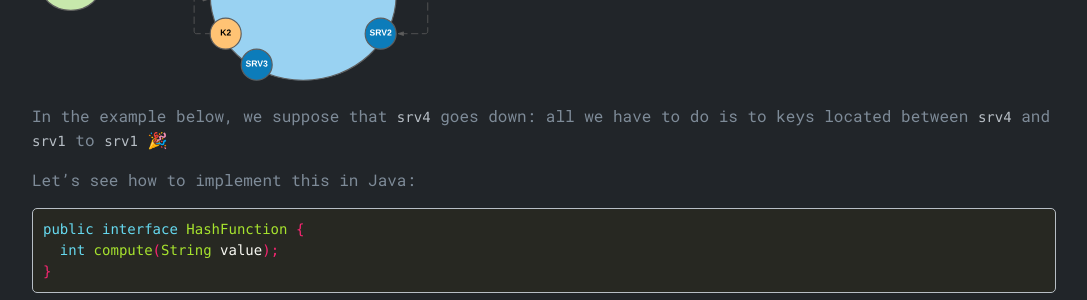
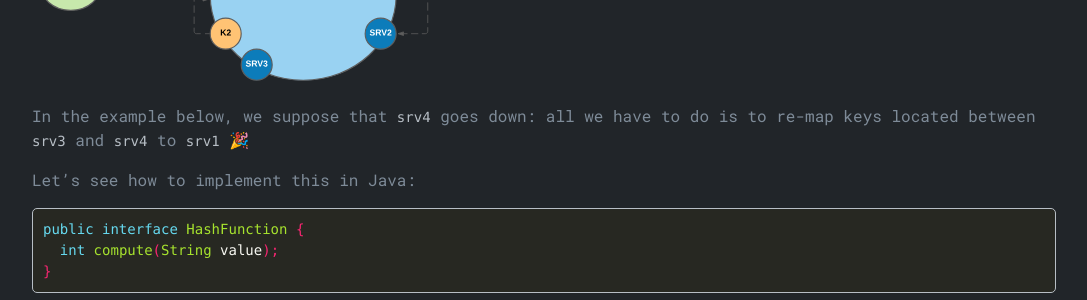
Before and after one commit to mjeanroy/mjeanroy.github.io, a Jekyll site: the page built from _posts/2021-08-21-consistent-hashing-in-java.md, in a window 1280 px wide and 900 px high, scrolled down 2931 px. Shown: the part 155-455 px from the top of the window, without its empty margins (96-1183 px from the left). Built offline with Jekyll 4.4.1, drawn with Linux system fonts in a browser that asks for light colours.

Commit message:
Fix typo

```diff
--- a/_posts/2021-08-21-consistent-hashing-in-java.md
+++ b/_posts/2021-08-21-consistent-hashing-in-java.md
@@ -99,7 +99,7 @@ The main advantage of this technique is that adding or removing a node in the cl
 
 <img src="/static/blog/consistent-hashing/05.svg" width="400" style="margin: 0"/>
 
-In the example below, we suppose that `srv4` goes down: all we have to do is to keys located between `srv4` and `srv1` to `srv1` 🎉
+In the example below, we suppose that `srv4` goes down: all we have to do is to re-map keys located between `srv3` and `srv4` to `srv1` 🎉
 
 Let's see how to implement this in Java:
 
@@ -188,4 +188,4 @@ The implementation above is very simple, if you want to go further, I suggest yo
 
 _Virtual nodes is a technique where we can add, for any node in the ring, additional "virtual" nodes (node that does not really exists, but "points" to the real node), the idea being to adjust & balance key mapping across the ring_
 
-Or, if you want to take a look, checkout my [GitHub project](https://github.com/mjeanroy/consistent-hashing-4j/blob/master/src/main/java/com/github/mjeanroy/consistenthashing4j/Ring.java) where I implemented all of this and let me know what you think :)
+Or, if you want to take a look, checkout my [GitHub project](https://github.com/mjeanroy/consistent-hashing-4j) where I implemented all of this and let me know what you think :)
```
